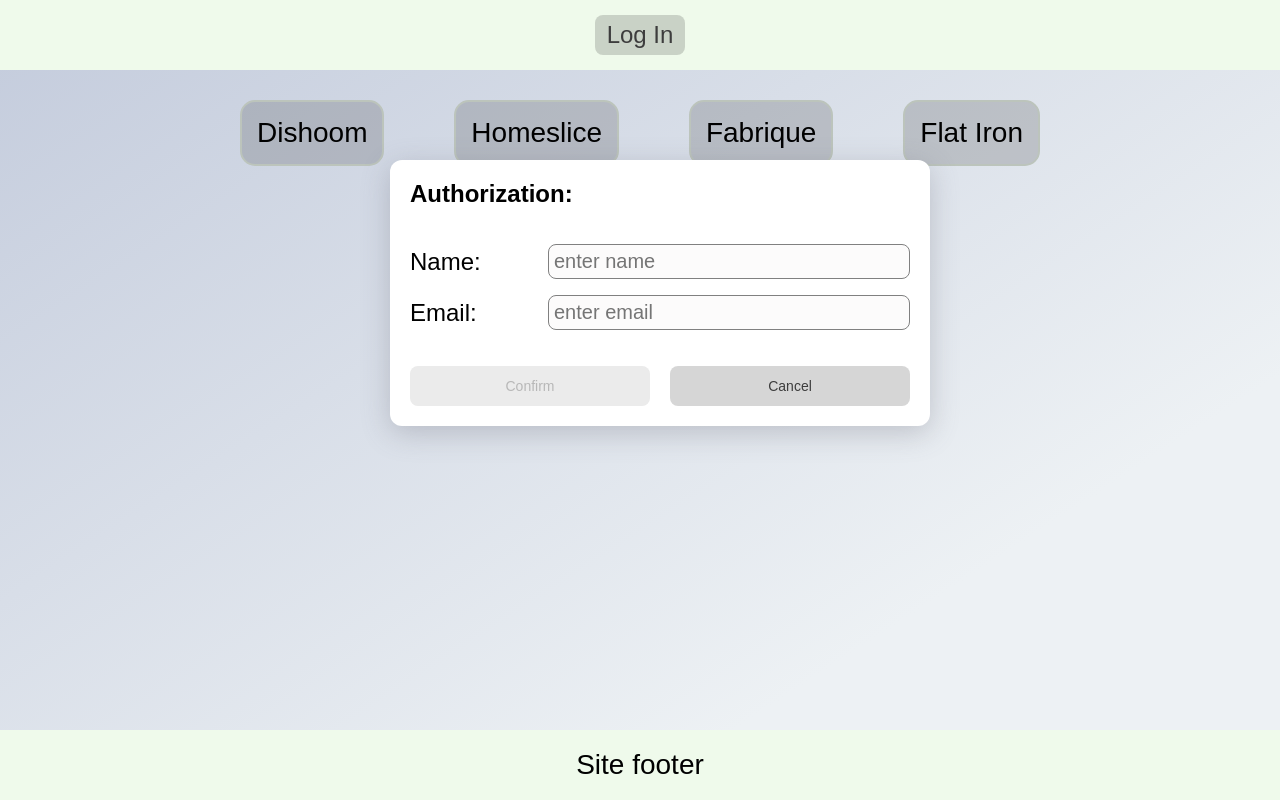
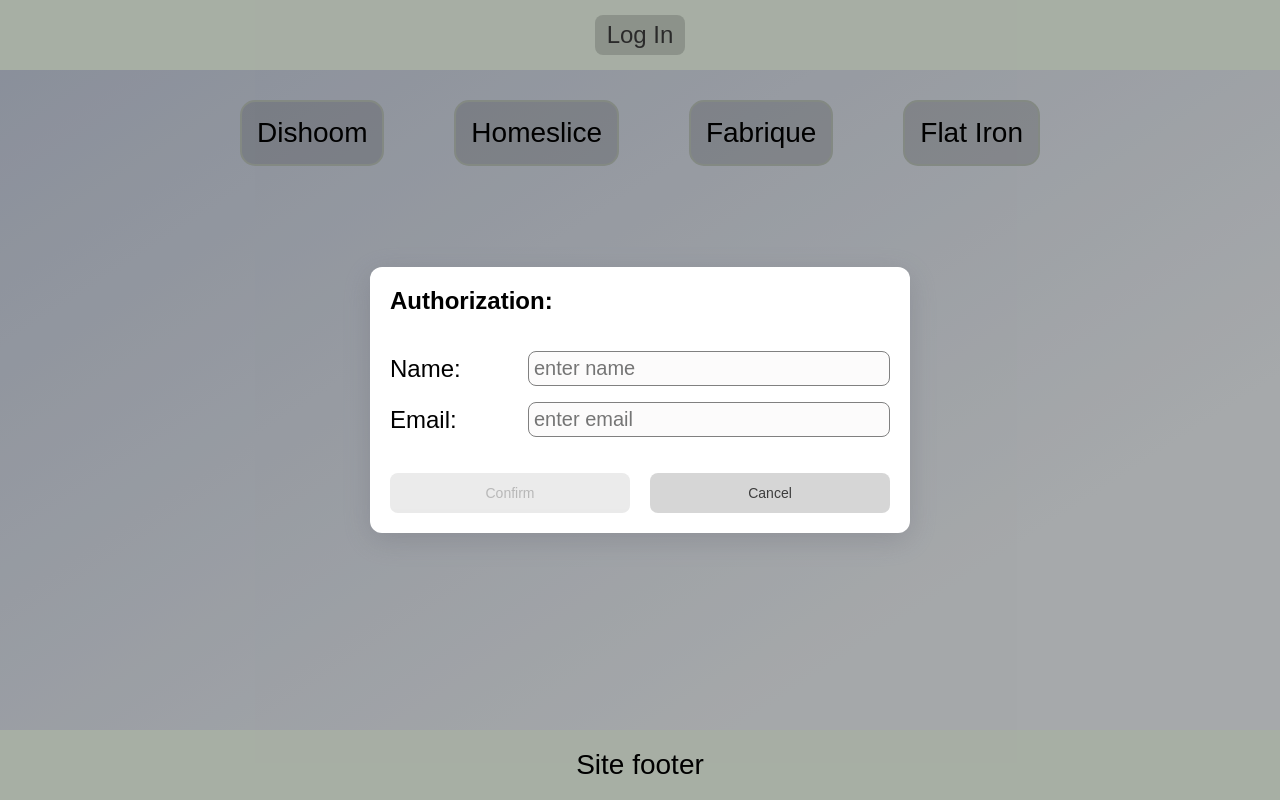
Before and after one commit to Melifaro2405/learn-JS-course_2024.01.15, a React (Vite) app: page / in a window 1280 px wide. Both pictures are taken after a click on the button "Log In". Built offline with nearby package versions, Linux system fonts and the light colour scheme.

Commit message:
lecture-5/hw/fix remarks

```diff
--- a/index.html
+++ b/index.html
@@ -7,7 +7,6 @@
   </head>
   <body>
     <div id="root"></div>
-    <div id="portal"></div>
     <script type="module" src="/src/main.jsx"></script>
   </body>
 </html>
--- a/src/App.jsx
+++ b/src/App.jsx
@@ -2,25 +2,15 @@
 import { Layout } from './components/Layout/Layout.jsx';
 import { RestaurantPage } from './pages/RestaurantPage/RestaurantPage.jsx';
 import { AuthContext } from './contexts/authContext.jsx';
-import { AuthModal } from './components/AuthModal/AuthModal.jsx';
 
 export const App = () => {
   const [user, setUser] = useState(undefined);
-  const [isOpenedAuthModal, setIsOpenedAuthModal] = useState(false);
-
-  const authData = {
-    user,
-    setUser,
-    isOpenedAuthModal,
-    setIsOpenedAuthModal,
-  };
 
   return (
-    <AuthContext.Provider value={authData}>
+    <AuthContext.Provider value={{ user, setUser }}>
       <Layout>
         <RestaurantPage />
       </Layout>
-      <AuthModal />
     </AuthContext.Provider>
   );
 };
--- a/src/components/AuthModal/AuthModal.jsx
+++ b/src/components/AuthModal/AuthModal.jsx
@@ -4,9 +4,9 @@
 import { Button } from '../Button/Button.jsx';
 import styles from './styles.module.scss';
 
-const ModalContent = () => {
+const ModalContent = ({ setIsOpen }) => {
   const [authData, setAuthData] = useState({});
-  const { setIsOpenedAuthModal, setUser } = useContext(AuthContext);
+  const { setUser } = useContext(AuthContext);
 
   const handleChangeName = (evt) => {
     setAuthData({ ...authData, name: evt.target.value });
@@ -18,17 +18,19 @@
 
   const handleConfirmLogin = () => {
     setUser(authData);
-    setIsOpenedAuthModal(false);
+    setIsOpen(false);
   };
 
   const handleCancelLogin = () => {
-    setIsOpenedAuthModal(false);
+    setIsOpen(false);
   };
 
   const disabled = !authData.name || !authData.email;
 
   return (
-    <div className={styles.root}>
+    <>
+      <div className={styles.overlay} onClick={() => setIsOpen(false)} />
+      <div className={styles.modal}>
         <h4>Authorization:</h4>
         <div className={styles.field}>
           <label htmlFor="name">Name:</label>
@@ -57,15 +59,15 @@
           <Button onClick={handleCancelLogin}>Cancel</Button>
         </div>
       </div>
+    </>
   );
 };
 
-export const AuthModal = () => {
-  const { isOpenedAuthModal } = useContext(AuthContext);
+export const AuthModal = ({ isOpen, setIsOpen }) => {
+  if (!isOpen) return null;
 
-  const portal = document.getElementById('portal');
-
-  if (!isOpenedAuthModal) return null;
-
-  return createPortal(<ModalContent />, portal);
+  return createPortal(
+    <ModalContent setIsOpen={setIsOpen} />,
+    document.getElementById('portal')
+  );
 };
--- a/src/components/AuthModal/styles.module.scss
+++ b/src/components/AuthModal/styles.module.scss
@@ -1,16 +1,28 @@
-.root {
+.modal {
   font-size: 24px;
   width: 500px;
   position: absolute;
   box-shadow: rgba(100, 100, 111, 0.3) 0 7px 29px 0;
   background-color: white;
-  top: 20%;
-  left: calc(50% - 250px);
+  top: 50vh;
+  left: 50vw;
   padding: 20px;
   display: flex;
   flex-direction: column;
   gap: 16px;
   border-radius: 12px;
+  z-index: 2;
+  transform: translate(-50%, -50%);
+}
+
+.overlay {
+  position: absolute;
+  width: 100vw;
+  height: 100vh;
+  top:0;
+  left: 0;
+  background: rgba(0, 0, 0, 0.3);
+  z-index: 1;
 }
 
 .form {
--- a/src/components/Header/Header.jsx
+++ b/src/components/Header/Header.jsx
@@ -1,13 +1,13 @@
-import { useContext } from 'react';
+import { useContext, useState } from 'react';
 import exitSvg from '../../assets/svg/exit-svgrepo-com.svg';
 import { Button } from '../Button/Button.jsx';
 import { AuthContext } from '../../contexts/authContext.jsx';
+import { AuthModal } from '../AuthModal/AuthModal.jsx';
 import styles from './styles.module.scss';
 
 export const Header = () => {
-  const { user, setUser, setIsOpenedAuthModal } = useContext(AuthContext);
-
-  const handleOpenAuthModal = () => setIsOpenedAuthModal(true);
+  const { user, setUser } = useContext(AuthContext);
+  const [isOpen, setIsOpen] = useState(false);
 
   const handleLogout = () => setUser({});
 
@@ -22,11 +22,15 @@
             </Button>
           </div>
         ) : (
-          <Button className={styles.loginButton} onClick={handleOpenAuthModal}>
+          <Button
+            className={styles.loginButton}
+            onClick={() => setIsOpen(true)}
+          >
             Log In
           </Button>
         )}
       </div>
+      <AuthModal isOpen={isOpen} setIsOpen={setIsOpen} />
     </header>
   );
 };
--- a/src/components/Layout/Layout.jsx
+++ b/src/components/Layout/Layout.jsx
@@ -10,6 +10,7 @@
         <main>{children}</main>
         <Footer />
       </div>
+      <div id="portal" />
     </section>
   );
 };
--- a/src/components/RestaurantReviews/RestaurantReviews.jsx
+++ b/src/components/RestaurantReviews/RestaurantReviews.jsx
@@ -16,7 +16,7 @@
           </li>
         ))}
       </ul>
-      {user.name && <ReviewForm userName={user.name} />}
+      {user?.name && <ReviewForm userName={user.name} />}
     </div>
   );
 };
```
Lines whose indentation alone changed are shown as unchanged.
